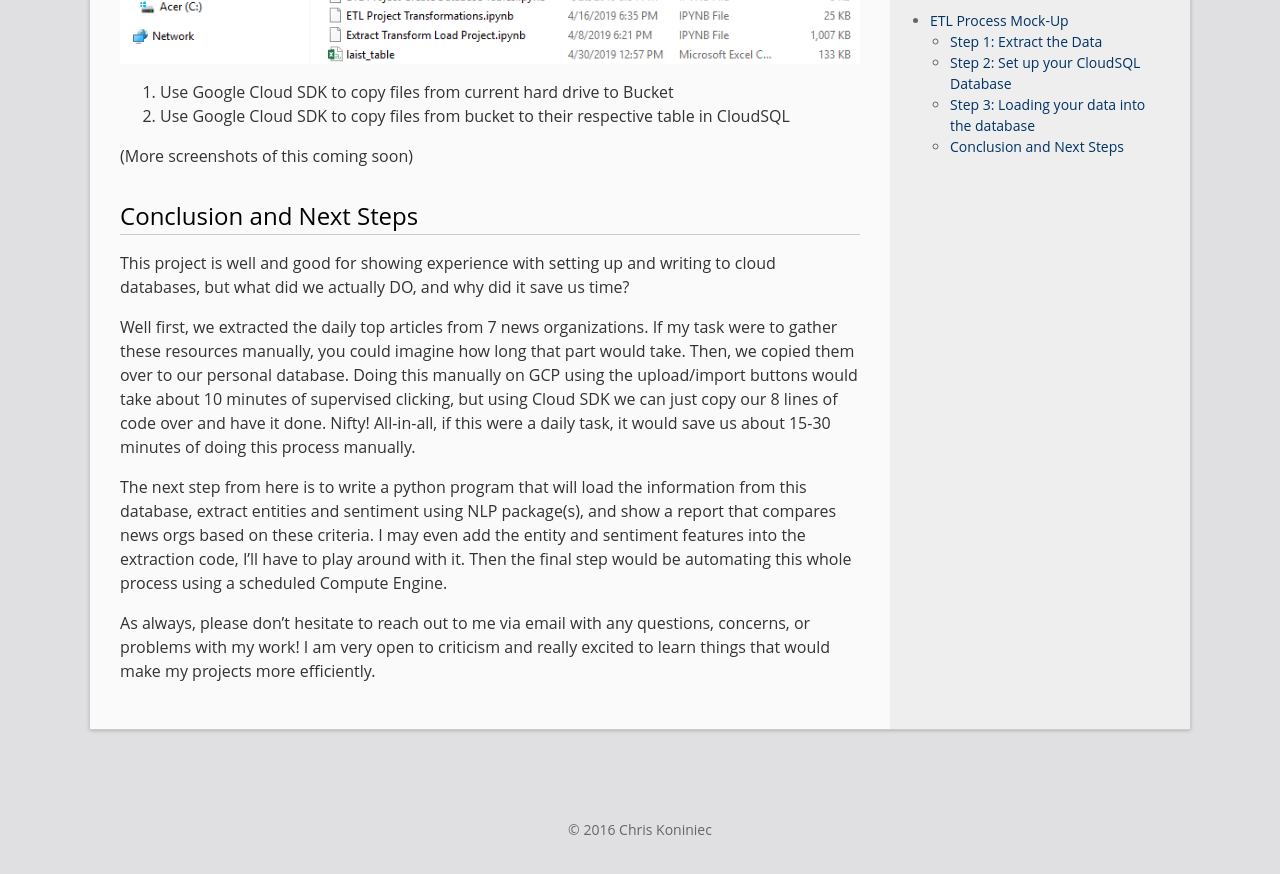
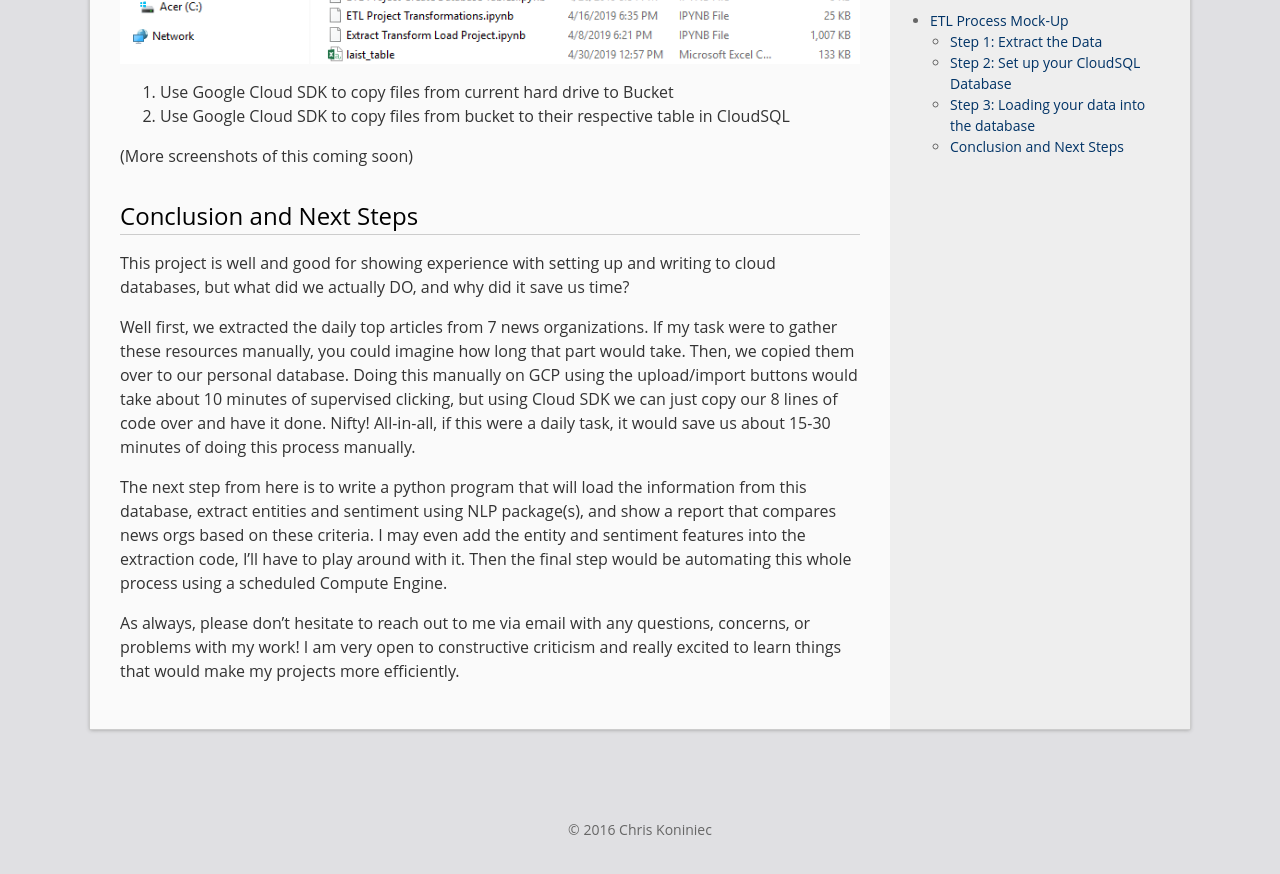
Before and after one commit to ChrisKoniniec/ChrisKoniniec.github.io, a Jekyll site: the page built from _posts/2019-04-30-Extract_Transform_Load.md, in a window 1280 px wide and 900 px high, scrolled down 7020 px. Shown: the top 874 px of the window. Built offline with Jekyll 4.4.1, drawn with Linux system fonts in a browser that asks for light colours; part of the change alters nothing that is shown; some of the changed text lies outside the part shown.

Commit message:
Updated date created, small edits

```diff
--- a/_posts/2019-04-05-Extract_Transform_Load.md
+++ b/_posts/2019-04-30-Extract_Transform_Load.md
@@ -9,8 +9,8 @@ categories: [python, Google, GCP, SQL, ETL, BeautifulSoup]
 
 Hello and welcome to another project. This one is a bit different than my previous projects and will deal with using Google Cloud Platform for creating and maintaining a data set that we can then use for reporting and analysis. By the time this project is complete, it will show a full-stack data science project using real world tools.
 
-Things to do as of 4/30:
-  - Write tests for extraction function
+Things to do as of 4/30/19:
+  - Write tests for extraction function (make sure we're not writing in duplicates or nulls)
   - Write transformation and analytics program
 
 Overall Steps:
@@ -215,4 +215,4 @@ Well first, we extracted the daily top articles from 7 news organizations. If my
 
 The next step from here is to write a python program that will load the information from this database, extract entities and sentiment using NLP package(s), and show a report that compares news orgs based on these criteria. I may even add the entity and sentiment features into the extraction code, I'll have to play around with it. Then the final step would be automating this whole process using a scheduled Compute Engine.
 
-As always, please don't hesitate to reach out to me via email with any questions, concerns, or problems with my work! I am very open to criticism and really excited to learn things that would make my projects more efficiently.
+As always, please don't hesitate to reach out to me via email with any questions, concerns, or problems with my work! I am very open to constructive criticism and really excited to learn things that would make my projects more efficiently.
```
